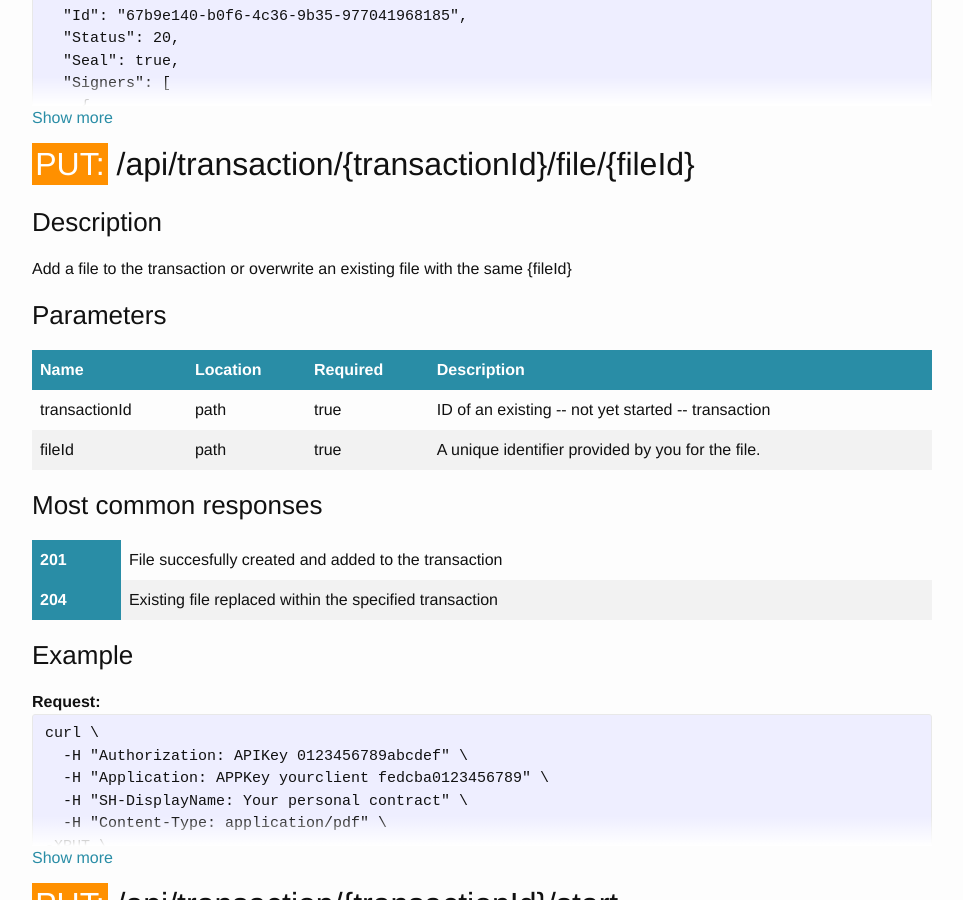
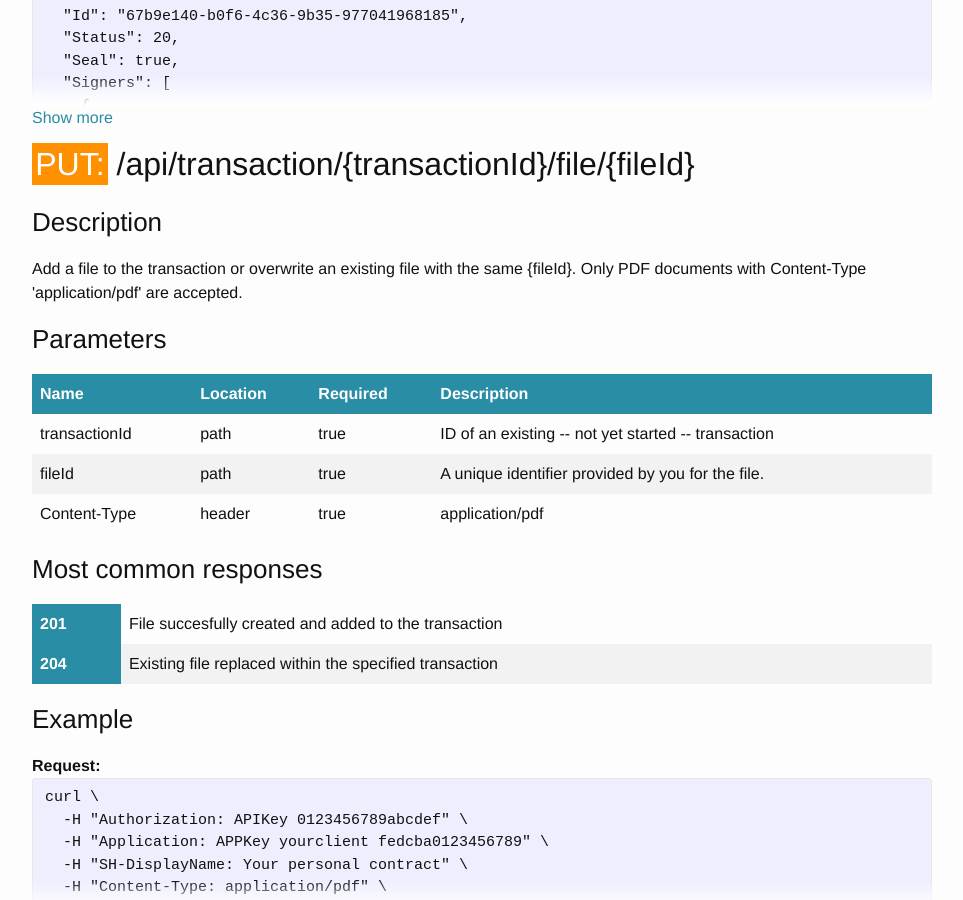
Before and after one commit to markohantula/evidos.github.io, a Jekyll site: the page built from endpoints.html, in a window 1280 px wide and 900 px high, scrolled down 5648 px. Shown: the whole window, without its empty margins (158-1121 px from the left). Built offline with Jekyll 4.4.1, drawn with Linux system fonts in a browser that asks for light colours.

Commit message:
Clarify Content-Type when uploading PDF

```diff
--- a/_data/api-swagger.yaml
+++ b/_data/api-swagger.yaml
@@ -238,7 +238,7 @@ paths:
           description: Not authorized to create a transaction.
   '/api/transaction/{transactionId}/file/{fileId}':
     put:
-      description: Add a file to the transaction or overwrite an existing file with the same {fileId}
+      description: Add a file to the transaction or overwrite an existing file with the same {fileId}. Only PDF documents with Content-Type 'application/pdf' are accepted.
       parameters:
         - name: transactionId
           description: ID of an existing -- not yet started -- transaction
@@ -250,6 +250,10 @@ paths:
           in: path
           required: true
           type: string
+        - name: Content-Type
+          in: header
+          required: true
+          description: application/pdf
       responses:
         '201':
           description: File succesfully created and added to the transaction
--- a/_data/status-activity.yaml
+++ b/_data/status-activity.yaml
@@ -30,14 +30,12 @@ activity:
     Message: Rejected
   - Number: 203
     Message: Signed
-  - Number: 290
-    Message: Redirected to return url
   - Number: 301
     Message: Signed document sent
   - Number: 302
     Message: Signed document opended
   - Number: 303
-    Message: Signed document donwloaded
+    Message: Signed document downloaded
   - Number: 401
     Message: Receipt sent
   - Number: 402
```
